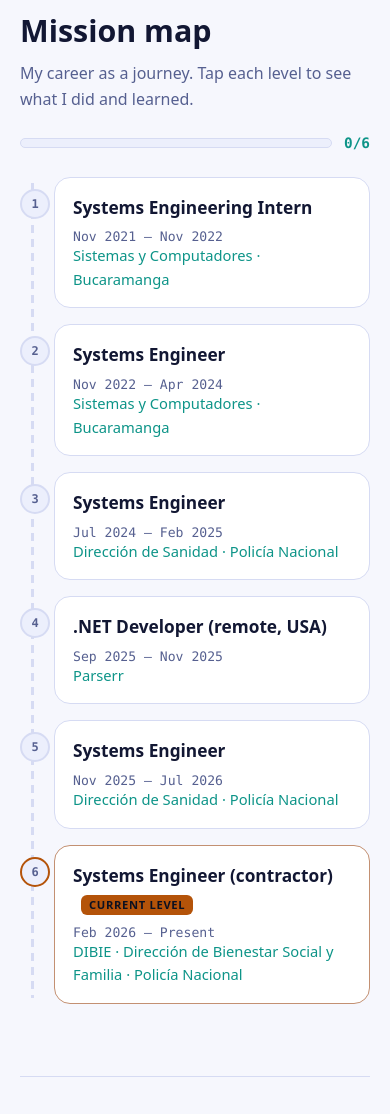
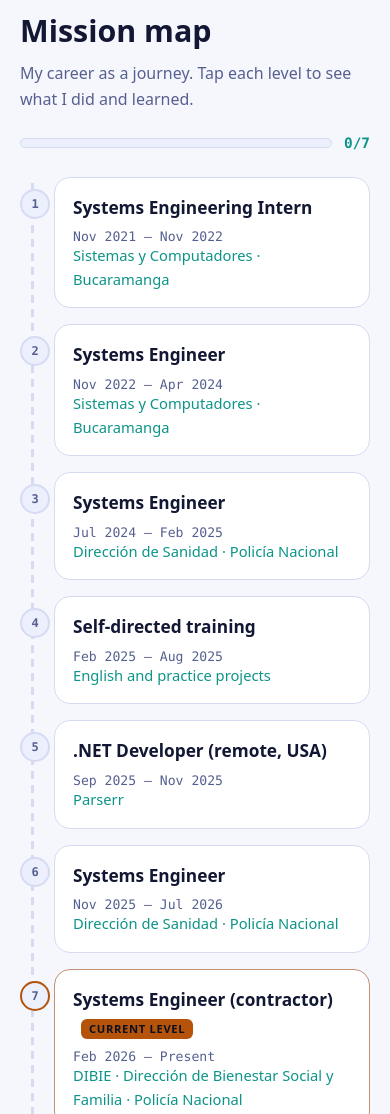
Before and after one commit to IngMaicollAndresCalderonPardo/maicoll-portfolio, a plain HTML site: page index.html in a window 390 px wide. Shown: the part 1600-2714 px from the top of the page. Drawn offline with Linux system fonts and the light colour scheme.

Commit message:
Add files via upload

```diff
--- a/app.js
+++ b/app.js
@@ -20,7 +20,7 @@ es: {
   ct_en:"Inglés: B1 y en mejora activa (trabajé con equipos de EE. UU. en Parserr).",
   foot:"Hecho a mano con HTML, CSS y JS.",
   win_t:"🏆 Logro desbloqueado: Recorrido completo",
-  win_p:"Pasaste por los 6 niveles. Si te interesa lo que viste, escríbeme: me encantaría contarte más.",
+  win_p:"Pasaste por todos los niveles. Si te interesa lo que viste, escríbeme: me encantaría contarte más.",
   view:"Ver repositorio →", boss:"NIVEL ACTUAL"
 },
 en: {
@@ -41,7 +41,7 @@ en: {
   ct_en:"English: B1 and actively improving (I worked with US teams at Parserr).",
   foot:"Handcrafted with HTML, CSS and JS.",
   win_t:"🏆 Achievement unlocked: Full tour completed",
-  win_p:"You went through all 6 levels. If you liked what you saw, reach out — I'd love to tell you more.",
+  win_p:"You went through every level. If you liked what you saw, reach out — I'd love to tell you more.",
   view:"View repository →", boss:"CURRENT LEVEL"
 }};
 
@@ -58,6 +58,10 @@ const LEVELS = [
    pts:{es:["Migré aplicaciones heredadas de PHP a C# y ASP.NET MVC.","Desarrollé los módulos de Enfermería y Oncología, reemplazando procesos manuales en Excel.","Diseño de bases de datos, diagramas UML y pruebas unitarias con xUnit sobre Oracle."],
         en:["Migrated legacy PHP applications to C# and ASP.NET MVC.","Built the Nursing and Oncology modules, replacing manual Excel processes.","Database design, UML diagrams and xUnit unit tests on Oracle."]},
    tech:["ASP.NET MVC","Oracle","xUnit","UML"] },
+ { when:{es:"Feb 2025 – Ago 2025",en:"Feb 2025 – Aug 2025"}, role:{es:"Formación autodirigida",en:"Self-directed training"}, org:{es:"Inglés y proyectos de práctica",en:"English and practice projects"},
+   pts:{es:["Estudio diario de inglés: de A2 a B1.","Construí y publiqué proyectos en GitHub: microservicios con Python + React + Docker, Angular + ASP.NET Core, arquitectura limpia en .NET 8, xUnit y PL/SQL.","Convertí una pausa en preparación: más inglés, más práctica y mejores bases."],
+        en:["Daily English study: from A2 to B1.","Built and published GitHub projects: Python + React + Docker microservices, Angular + ASP.NET Core, clean architecture in .NET 8, xUnit and PL/SQL.","Turned a pause into preparation: more English, more practice and stronger foundations."]},
+   tech:["English","Python","React","Docker","xUnit"] },
  { when:{es:"Sep 2025 – Nov 2025",en:"Sep 2025 – Nov 2025"}, role:{es:"Desarrollador .NET (remoto, EE. UU.)",en:".NET Developer (remote, USA)"}, org:"Parserr",
    pts:{es:["APIs y endpoints en .NET/C# con Entity Framework.","Pruebas unitarias bajo la metodología de testing de la compañía.","Integración backend con React y coordinación con el equipo frontend.","Comunicación técnica en inglés con equipos internacionales y con el CEO; Agile/Scrum, Azure y Rider."],
         en:[".NET/C# APIs and endpoints with Entity Framework.","Unit testing following the company's testing methodology.","Backend integration with React and coordination with the frontend team.","Technical communication in English with international teams and the CEO; Agile/Scrum, Azure and Rider."]},
@@ -90,7 +94,12 @@ const SKILLS = [
   ["Docker / Compose",2,{es:"Microservicios reproducibles",en:"Reproducible microservices"}],
   ["Azure DevOps CI/CD",2,{es:"Pipelines YAML",en:"YAML pipelines"}],
   ["Git",3,{es:"Control de versiones",en:"Version control"}],
-  ["IA generativa",3,{es:"Análisis, estimación y código asistido",en:"Analysis, estimation and assisted coding"}]]}
+  ["IA generativa",3,{es:"Análisis, estimación y código asistido",en:"Analysis, estimation and assisted coding"}]]},
+ {g:{es:"Versatilidad",en:"Versatility"}, items:[
+  ["Código heredado",3,{es:"Leer y migrar VB, PHP y .NET Framework",en:"Reading and migrating VB, PHP and .NET Framework"}],
+  ["Jobs en base de datos",2,{es:"Tareas programadas y por lotes en Oracle/SQL Server",en:"Scheduled and batch tasks in Oracle/SQL Server"}],
+  ["Android / Kotlin",1,{es:"Apps móviles en Android Studio, Kotlin básico",en:"Mobile apps in Android Studio, basic Kotlin"}],
+  ["Unity",1,{es:"Formación en desarrollo de juegos",en:"Game development training"}]]}
 ];
 
 const PROJECTS = [
@@ -125,7 +134,7 @@ function render(){
     <li class="lvl${l.boss?" boss":""}${done.has(i)?" done open":""}" data-n="${i+1}" data-i="${i}">
       <button aria-expanded="${done.has(i)}">
         <div class="top"><h3>${l.role[lang]}${l.boss?`<span class="tag">${t.boss}</span>`:""}</h3><span class="when">${l.when[lang]}</span></div>
-        <div class="org">${l.org}</div>
+        <div class="org">${typeof l.org==="string"?l.org:l.org[lang]}</div>
         <div class="detail"><div>
           <ul>${l.pts[lang].map(p=>`<li>${p}</li>`).join("")}</ul>
           <div class="chips">${l.tech.map(x=>`<span class="chip">${x}</span>`).join("")}</div>
--- a/index.html
+++ b/index.html
@@ -58,7 +58,7 @@
   <p class="sub" data-i18n="map_sub">Mi trayectoria como un recorrido. Toca cada nivel para ver qué hice y qué aprendí.</p>
   <div class="progress" aria-live="polite">
     <div class="bar"><i id="bar"></i></div>
-    <span id="count">0/6</span>
+    <span id="count">0/7</span>
   </div>
   <ol class="path" id="path"></ol>
   <div id="win" class="win" hidden></div>
```
